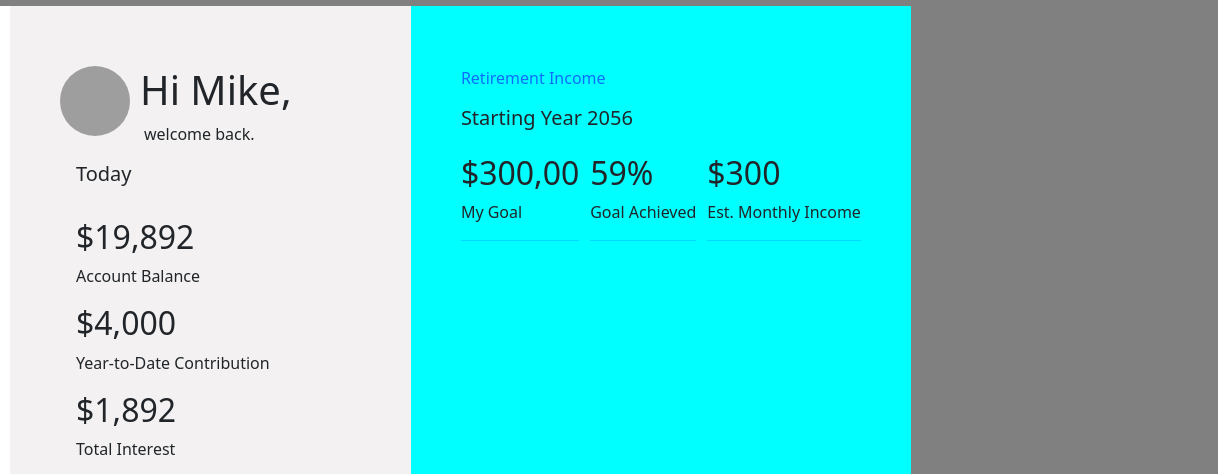
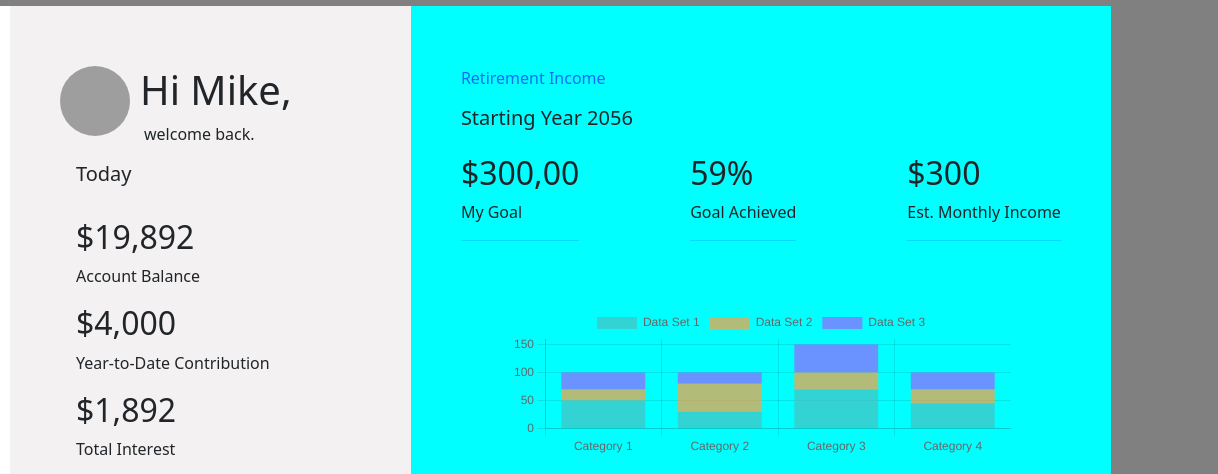
Before and after one commit to Techsations/mockup-test, a plain HTML site: page index.html in a window 1280 px wide. Shown: the top 474 px of the page, 62-1280 px from the left. Drawn offline with nearby package versions, Linux system fonts and the light colour scheme; grey boxes are pictures that could not be loaded.

Commit message:
started Chart design using Chart.Js

```diff
--- a/index.html
+++ b/index.html
@@ -130,11 +130,12 @@
                             <hr class="text-primary">
                         </div>
                     </div>
+                    <div style="width: 500px; margin: 50px auto;">
+                        <canvas id="stackedBarChart"></canvas>
+                    </div>
                 </div>
             </div>
-            <!-- <div style="width: 30%; margin: 50px auto;">
-                <canvas id="barChart"></canvas>
-            </div> -->
+
     </main>
 
 
--- a/script.js
+++ b/script.js
@@ -1,13 +1,23 @@
-// Sample data for the bar chart
+// Sample data for the stacked bar chart
 const data = {
     labels: ['Category 1', 'Category 2', 'Category 3', 'Category 4'],
-    datasets: [{
-      label: 'Data Set 1',
-      backgroundColor: 'rgba(75, 192, 192, 0.2)',
-      borderColor: 'rgba(75, 192, 192, 1)',
-      borderWidth: 1,
-      data: [50, 30, 70, 45],
-    }]
+    datasets: [
+      {
+        label: 'Data Set 1',
+        backgroundColor: 'rgba(75, 192, 192, 0.7)',
+        data: [50, 30, 70, 45],
+      },
+      {
+        label: 'Data Set 2',
+        backgroundColor: 'rgba(255, 159, 64, 0.7)',
+        data: [20, 50, 30, 25],
+      },
+      {
+        label: 'Data Set 3',
+        backgroundColor: 'rgba(153, 102, 255, 0.7)',
+        data: [30, 20, 50, 30],
+      }
+    ]
   };
 
   // Chart configuration
@@ -16,8 +26,12 @@ const data = {
     data: data,
     options: {
       scales: {
+        x: {
+          stacked: true,
+        },
         y: {
-          beginAtZero: true
+          stacked: true,
+          beginAtZero: true,
         }
       },
       responsive: true,
@@ -25,6 +39,6 @@ const data = {
     },
   };
 
-  // Create the bar chart
-  const ctx = document.getElementById('barChart').getContext('2d');
+  // Create the stacked bar chart
+  const ctx = document.getElementById('stackedBarChart').getContext('2d');
   new Chart(ctx, config);
--- a/style.css
+++ b/style.css
@@ -96,7 +96,7 @@ aside{
 }
 .income-container{
     margin:50px 50px 0px 50px;
-    width: 400px;
+    width: 600px;
 }
 
 .income-div{
```
